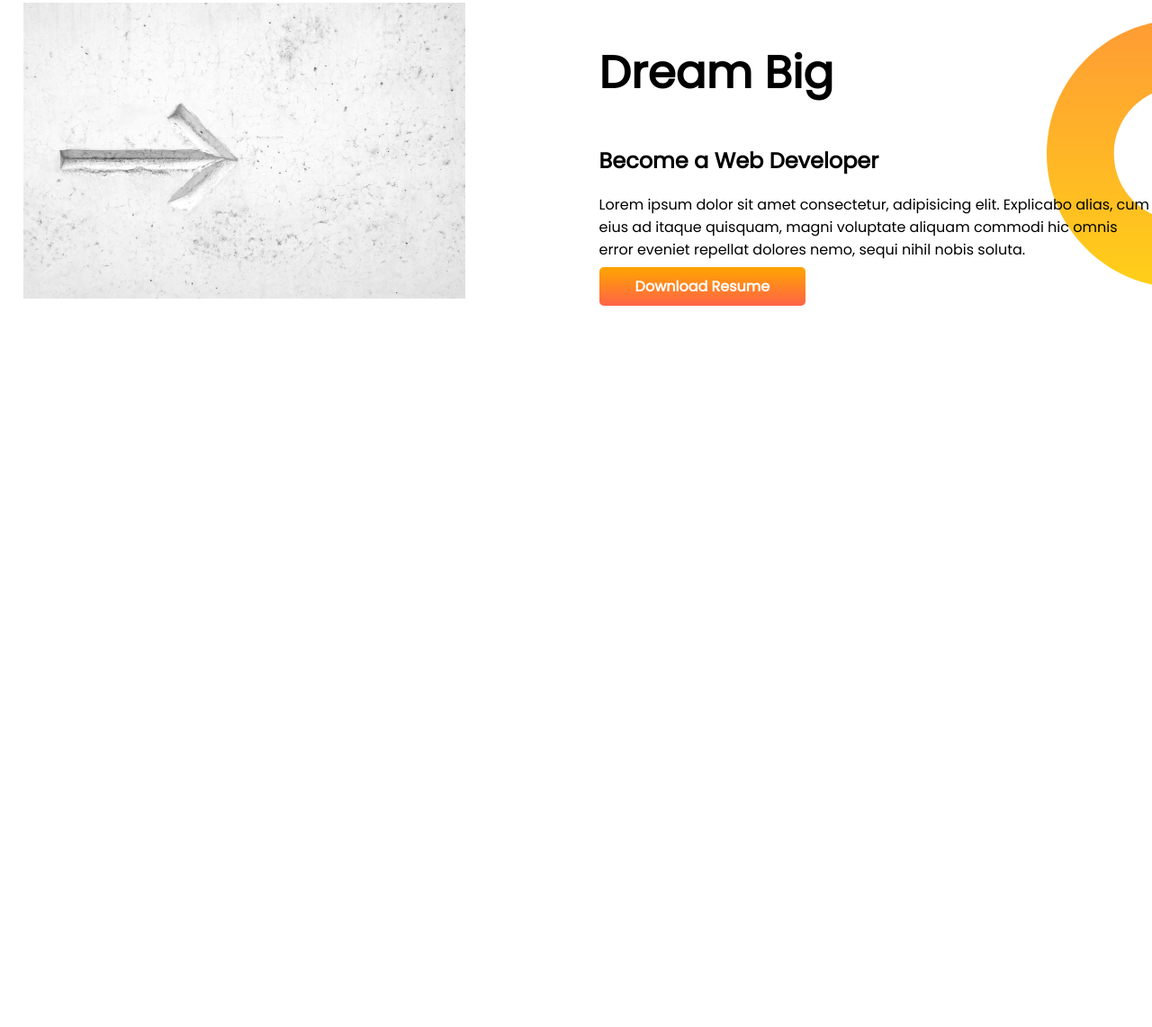
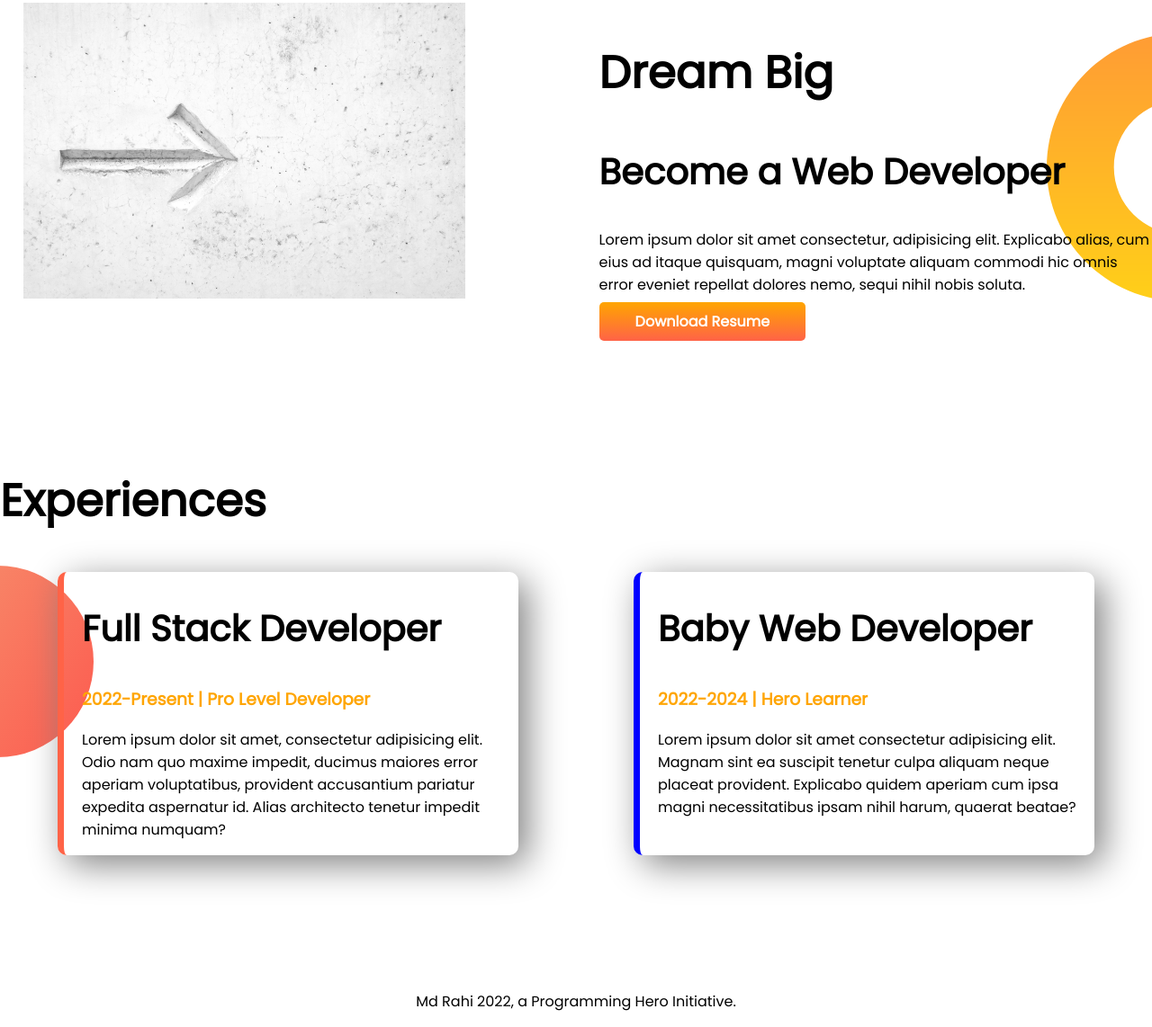
Before and after one commit to MdRahi99/developer-portfolio, a plain HTML site: page index.html in a window 1280 px wide. Shown: the part 646-1788 px from the top of the page at 90% size. Before the commit the page ends 1135 px from the top, so only its background shows below. Drawn offline with Linux system fonts and the light colour scheme.

Commit message:
footer section added

```diff
--- a/index.html
+++ b/index.html
@@ -13,7 +13,7 @@
     <link rel="stylesheet" href="./style.css" />
   </head>
   <body>
-    <section class="top-banner">
+    <section class="top-banner flexible-container">
         <div class="half-width">
             <h1>Welcome To</h1>
             <h1><span class="orange-color">Md Rahi's</span> Website!</h1>
@@ -27,7 +27,7 @@
         </div>
     </section>
 
-    <section class="dream-big">
+    <section class="dream-big flexible-container">
         <div class="half-width">
             <img src="./img/fhr2.jpg" alt="">
         </div>
@@ -39,5 +39,27 @@
             <a class="link-button" target="_blank" href="">Download Resume</a>
         </div>
     </section>
+
+    <section class="experience-area">
+        <h1>Experiences</h1>
+
+        <div class="flexible-container">
+            <div id="full-stack-developer" class="experience-item">
+                <h2>Full Stack Developer</h2>
+                <h3 class="orange-color">2022-Present | Pro Level Developer</h3>
+                <p>Lorem ipsum dolor sit amet, consectetur adipisicing elit. Odio nam quo maxime impedit, ducimus maiores error aperiam voluptatibus, provident accusantium pariatur expedita aspernatur id. Alias architecto tenetur impedit minima numquam?</p>
+            </div>
+
+            <div id="baby-web-developer" class="experience-item">
+                <h2>Baby Web Developer</h2>
+                <h3 class="orange-color">2022-2024 | Hero Learner</h3>
+                <p>Lorem ipsum dolor sit amet consectetur adipisicing elit. Magnam sint ea suscipit tenetur culpa aliquam neque placeat provident. Explicabo quidem aperiam cum ipsa magni necessitatibus ipsam nihil harum, quaerat beatae?</p>
+            </div>
+        </div>
+    </section>
+
+    <footer>
+        <p>Md Rahi 2022, a Programming Hero Initiative.</p>
+    </footer>
   </body>
 </html>
--- a/style.css
+++ b/style.css
@@ -7,11 +7,15 @@ h1{
     font-size: 50px;
 }
 
+h2{
+    font-size: 40px;
+}
+
 .orange-color{
     color: orange;
 }
 
-section{
+.flexible-container{
     display: flex;
     margin-bottom: 150px;
 }
@@ -44,3 +48,30 @@ section{
     background-repeat: no-repeat;
     background-position: right;
 }
+
+.experience-area{
+    background-image: url(./img/exp-bg.png);
+    background-repeat: no-repeat;
+    background-position: left;
+}
+
+.experience-item{
+    width: 40%;
+    margin-left: 5%;
+    margin-right: 5%;
+    padding-left: 20px;
+    border-radius: 10px;
+    box-shadow: 10px 10px 40px gray;
+}
+
+#full-stack-developer{
+    border-left: 7px solid tomato;
+}
+
+#baby-web-developer{
+    border-left: 7px solid blue;
+}
+
+footer p{
+    text-align: center;
+}
```
Also changed, not shown: img/exp-bg.png (added).
